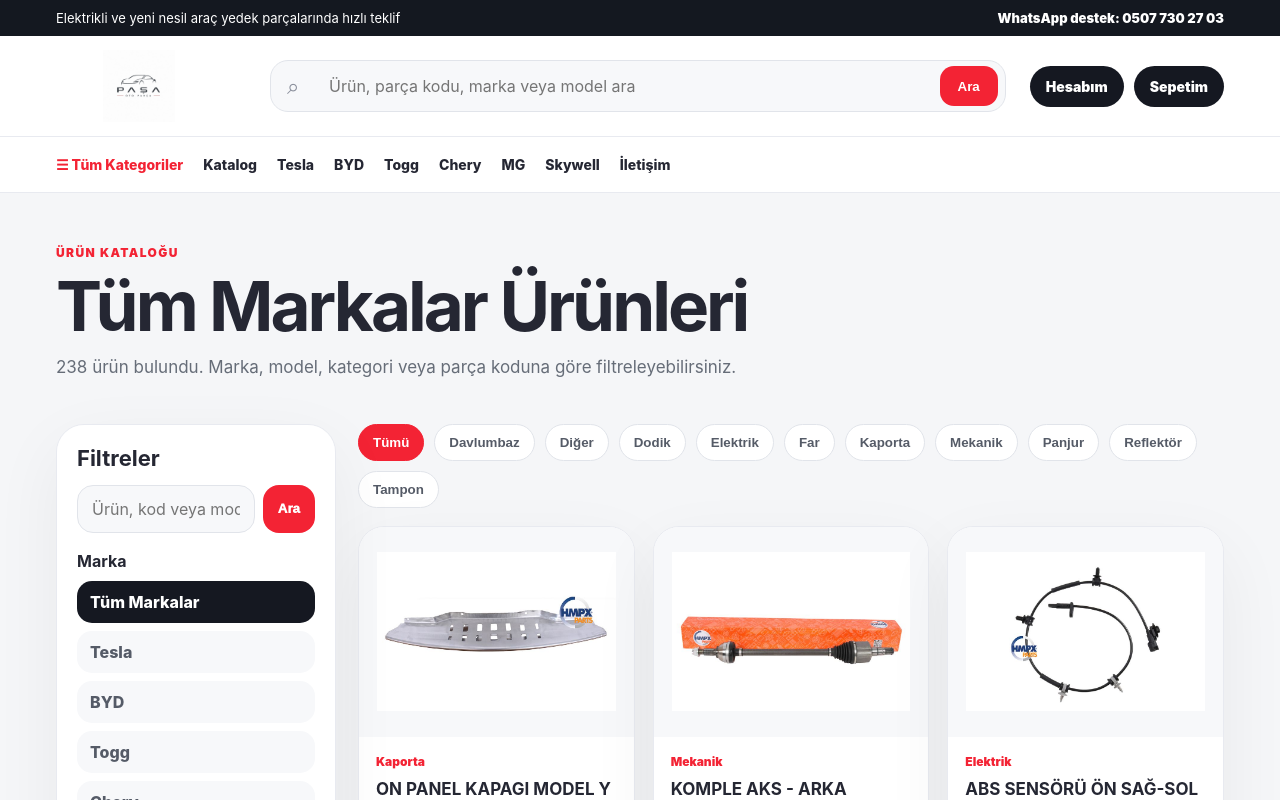
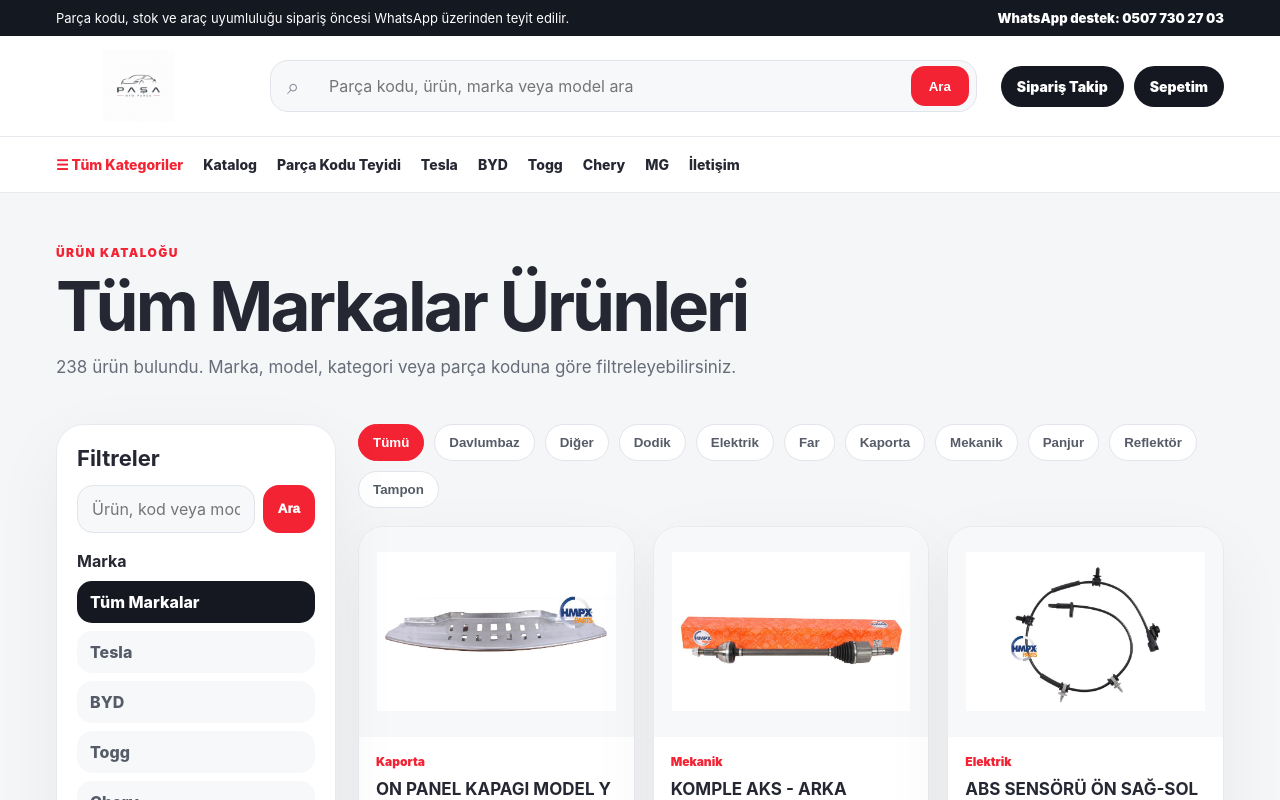
Before and after one commit to shopencercommerce-afk/pasaotoparca, a Next.js app: page /products in a window 1280 px wide. Shown: the top 800 px of the page. Built offline with nearby package versions, Linux system fonts and the light colour scheme.

Commit message:
Improve site layout and support navigation

```diff
--- a/components/SiteLayout.js
+++ b/components/SiteLayout.js
@@ -60,6 +60,11 @@
   return `${wpBaseUrl}?text=${encodeURIComponent(text)}`
 }
 
+export function brandLogoText(name) {
+  const map = { Tesla: 'TESLA', BYD: 'BYD', Togg: 'TOGG', Chery: 'CHERY', MG: 'MG', Skywell: 'SKYWELL' }
+  return map[name] || String(name || '').toUpperCase()
+}
+
 function HeaderSearch() {
   function handleSubmit(e) {
     e.preventDefault()
@@ -70,7 +75,7 @@
   return (
     <form className="siteSearch" onSubmit={handleSubmit}>
       <span>⌕</span>
-      <input name="q" placeholder="Ürün, parça kodu, marka veya model ara" autoComplete="off" />
+      <input name="q" placeholder="Parça kodu, ürün, marka veya model ara" autoComplete="off" />
       <button type="submit">Ara</button>
     </form>
   )
@@ -80,14 +85,14 @@
   return (
     <>
       <div className="noticeBar">
-        <span>Elektrikli ve yeni nesil araç yedek parçalarında hızlı teklif</span>
+        <span>Parça kodu, stok ve araç uyumluluğu sipariş öncesi WhatsApp üzerinden teyit edilir.</span>
         <a href={whatsappUrl('Merhaba, ürün uyumluluğu ve stok hakkında bilgi almak istiyorum.')}>WhatsApp destek: 0507 730 27 03</a>
       </div>
       <header className="siteHeader">
         <a href="/" className="siteLogo"><img src="/logo-new.svg" alt="Paşa Oto Parça" /></a>
         <HeaderSearch />
         <div className="headerActions">
-          <a href="/account">Hesabım</a>
+          <a href="/orders">Sipariş Takip</a>
           <a href="/cart/">Sepetim</a>
         </div>
       </header>
@@ -99,7 +104,7 @@
             <div className="megaGrid">
               {brands.map(brand => (
                 <div key={brand.slug}>
-                  <a className="megaBrand" href={productsUrl(brand.slug)}>{brand.name}</a>
+                  <a className="megaBrand" href={productsUrl(brand.slug)}>{brandLogoText(brand.name)}</a>
                   {brand.models.map(model => <a key={model} href={productsUrl(brand.slug, model)}>{model}</a>)}
                 </div>
               ))}
@@ -107,7 +112,8 @@
           </div>
         </div>
         <a href="/products/">Katalog</a>
-        {brands.slice(0, 6).map(brand => <a key={brand.slug} href={productsUrl(brand.slug)}>{brand.name}</a>)}
+        <a href={whatsappUrl('Merhaba, parça kodu ile ürün teyidi almak istiyorum.')}>Parça Kodu Teyidi</a>
+        {brands.slice(0, 5).map(brand => <a key={brand.slug} href={productsUrl(brand.slug)}>{brand.name}</a>)}
         <a href={whatsappUrl('Merhaba, ürün siparişi vermek istiyorum.')}>İletişim</a>
       </nav>
     </>
@@ -129,14 +135,16 @@
       <div>
         <h3>Destek</h3>
         <a href={whatsappUrl('Merhaba, ürün uyumluluğu hakkında bilgi almak istiyorum.')}>WhatsApp Destek</a>
+        <a href={whatsappUrl('Merhaba, parça kodu ile ürün teyidi almak istiyorum.')}>Parça Kodu Teyidi</a>
+        <a href="/orders">Sipariş Takip</a>
         <a href="/cart/">Sepetim</a>
-        <a href="/account">Hesabım</a>
       </div>
       <div>
         <h3>Güven</h3>
+        <span>Stok teyidi</span>
         <span>Parça kodu kontrolü</span>
-        <span>Stok teyidi</span>
         <span>Kargo bilgilendirme</span>
+        <span>WhatsApp üzerinden net teklif</span>
       </div>
     </footer>
   )
@@ -147,10 +155,10 @@
   const active = path => router.pathname === path || (path === '/products/' && router.pathname.startsWith('/product'))
   return (
     <nav className="bottomNav">
-      <a className={active('/') ? 'active' : ''} href="/"><b>⌂</b><span>Home</span></a>
+      <a className={active('/') ? 'active' : ''} href="/"><b>⌂</b><span>Ana Sayfa</span></a>
       <a className={active('/products/') ? 'active' : ''} href="/products/"><b>▦</b><span>Katalog</span></a>
+      <a href={whatsappUrl('Merhaba, parça kodu ile ürün teyidi almak istiyorum.')}><b>✓</b><span>Teyit</span></a>
       <a className={active('/cart/') ? 'active' : ''} href="/cart/"><b>●</b><span>Sepet</span></a>
-      <a className={active('/account') ? 'active' : ''} href="/account"><b>◔</b><span>Profil</span></a>
     </nav>
   )
 }
```
